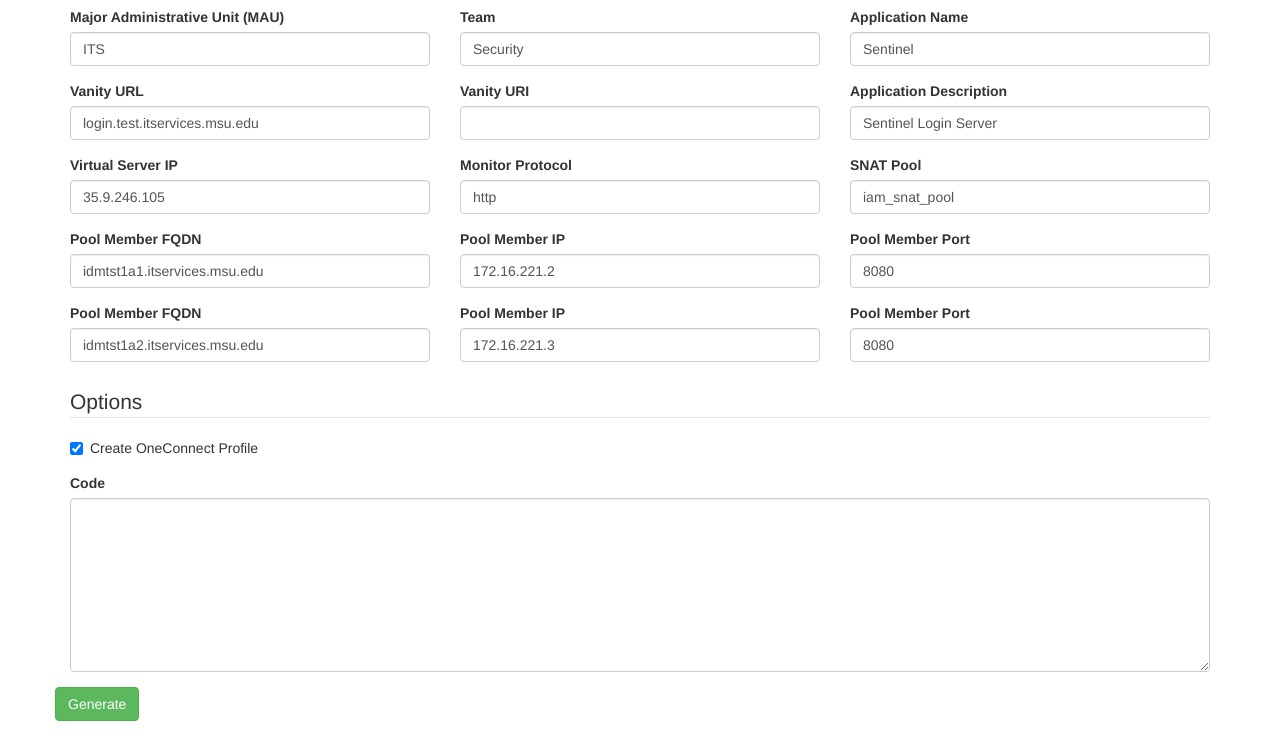
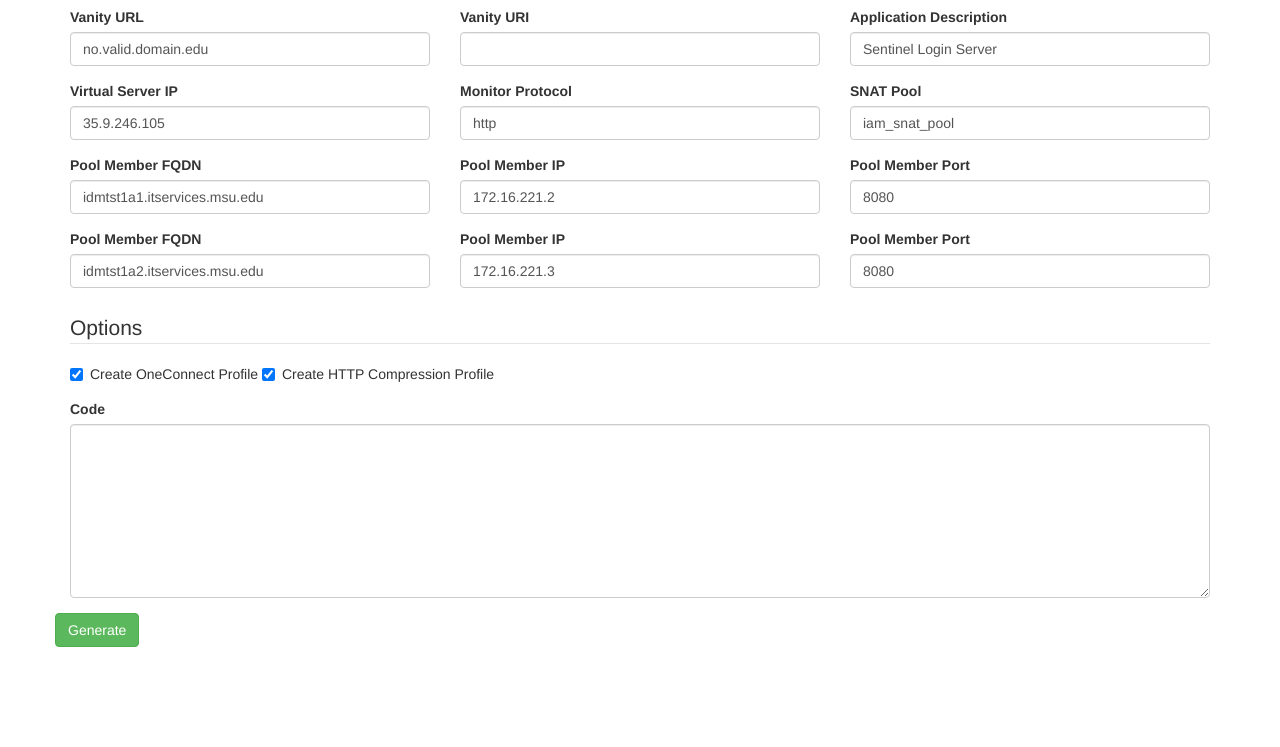
Before and after one commit to Michigan-State-University/draftsman-web, a website: page index.html in a window 1280 px wide. Shown: the part 53-800 px from the top of the page. Drawn offline with nearby package versions, Linux system fonts and the light colour scheme.

Commit message:
Remove unused fields, change default vanity URL, add HTTP Compress opt
Remove the MSU, Team and Application field names. Change the default value for the vanity URL to a fictitious name, add HTTP Compress option.

```diff
--- a/index.html
+++ b/index.html
@@ -38,28 +38,8 @@
         <div class="row">
           <div class="col-md-4">
             <div class="form-group">
-              <label for="mau">Major Administrative Unit (MAU)</label>
-              <input type="text" class="form-control" id="mau" value="ITS">
-            </div>
-          </div>
-          <div class="col-md-4">
-            <div class="form-group">
-              <label for="team_name">Team</label>
-              <input type="text" class="form-control" id="team_name" value="Security">
-            </div>
-          </div>
-          <div class="col-md-4">
-            <div class="form-group">
-              <label for="application_name">Application Name</label>
-              <input type="text" class="form-control" id="application_name" value="Sentinel">
-            </div>
-          </div>
-        </div>
-        <div class="row">
-          <div class="col-md-4">
-            <div class="form-group">
               <label for="vanity_url">Vanity URL</label>
-              <input type="text" class="form-control" id="vanity_url" value="login.test.itservices.msu.edu">
+              <input type="text" class="form-control" id="vanity_url" value="no.valid.domain.edu">
             </div>
           </div>
           <div class="col-md-4">
@@ -146,7 +126,9 @@
                   <label>
                     <input type="checkbox" name="createOneConnect" id="createOneConnect" checked="true"> Create OneConnect Profile
                   </label>
-
+                  <label>
+                    <input type="checkbox" name="createHttpCompression" id="createHttpCompression" checked="true"> Create HTTP Compression Profile
+                  </label>
                 </fieldset>
                 </div>
             </div>
```
